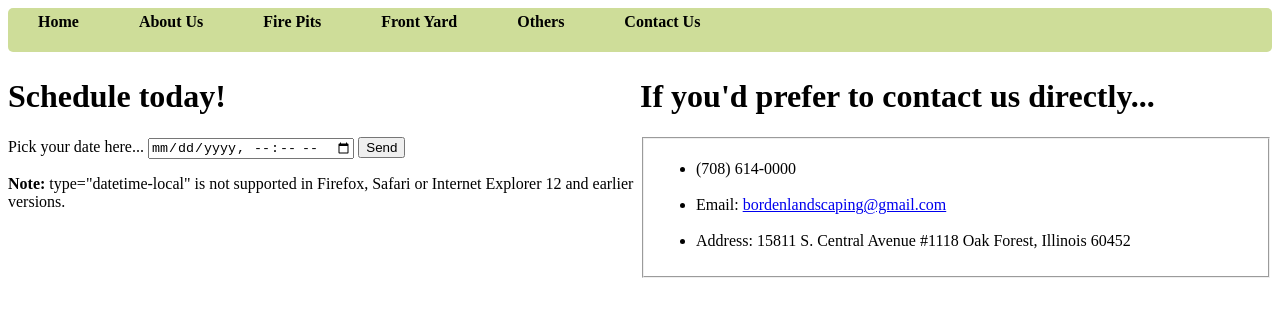
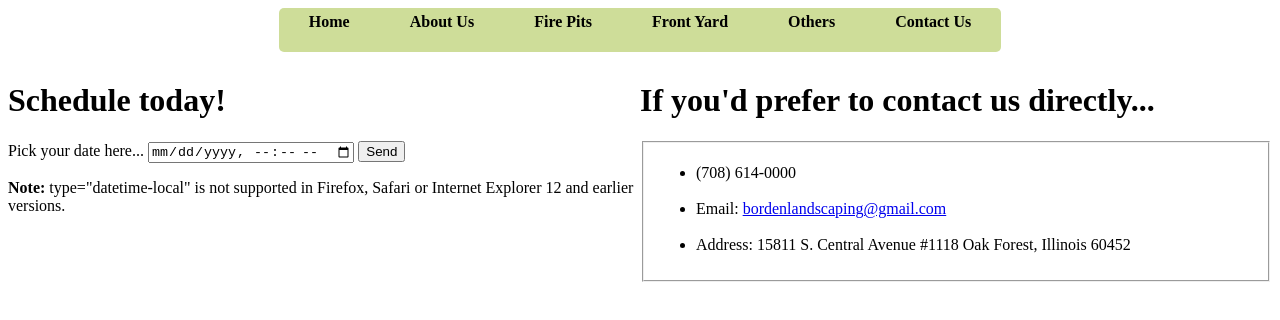
Before and after one commit to Tsijimon/Borden-Landscaping, a plain HTML site: page Borden Contact Us.html in a window 1280 px wide. Drawn offline with Linux system fonts and the light colour scheme.

Commit message:
Centered Nav bar

```diff
--- a/Borden Contact Us.html
+++ b/Borden Contact Us.html
@@ -14,9 +14,10 @@
   clear: both;
 }
 nav ul {
-	list-style-type: none;
 	margin: 0px 0px 5px 0px;
 	padding: 0;
+	display: inline-block;
+    list-style-type: none;
 	overflow: hidden;
 	background-color: rgb(206, 221, 153);
 	text-align: center
```
Also changed, not shown: Borden About Us.html (+1 -0 lines), Borden Fire Pits.html (+1 -0 lines), Borden Front Yard.html (+1 -0 lines), Borden Home Page.html (+1 -0 lines), Borden Others.html (+1 -0 lines).
